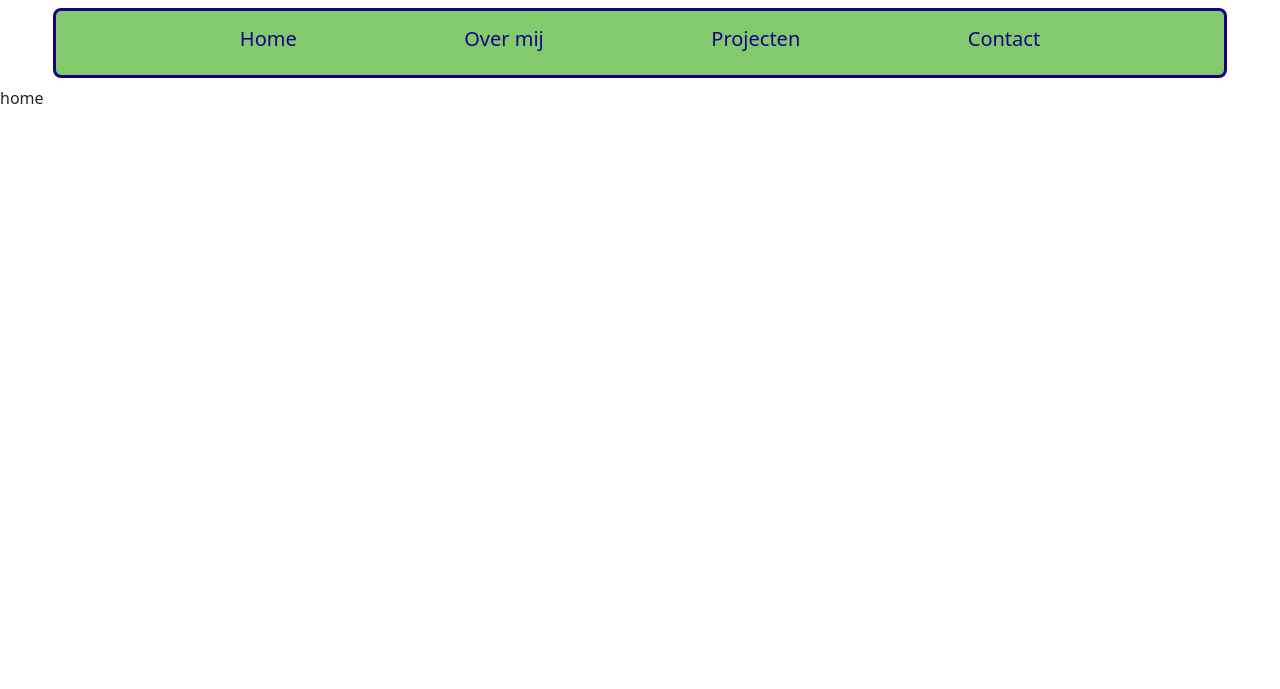
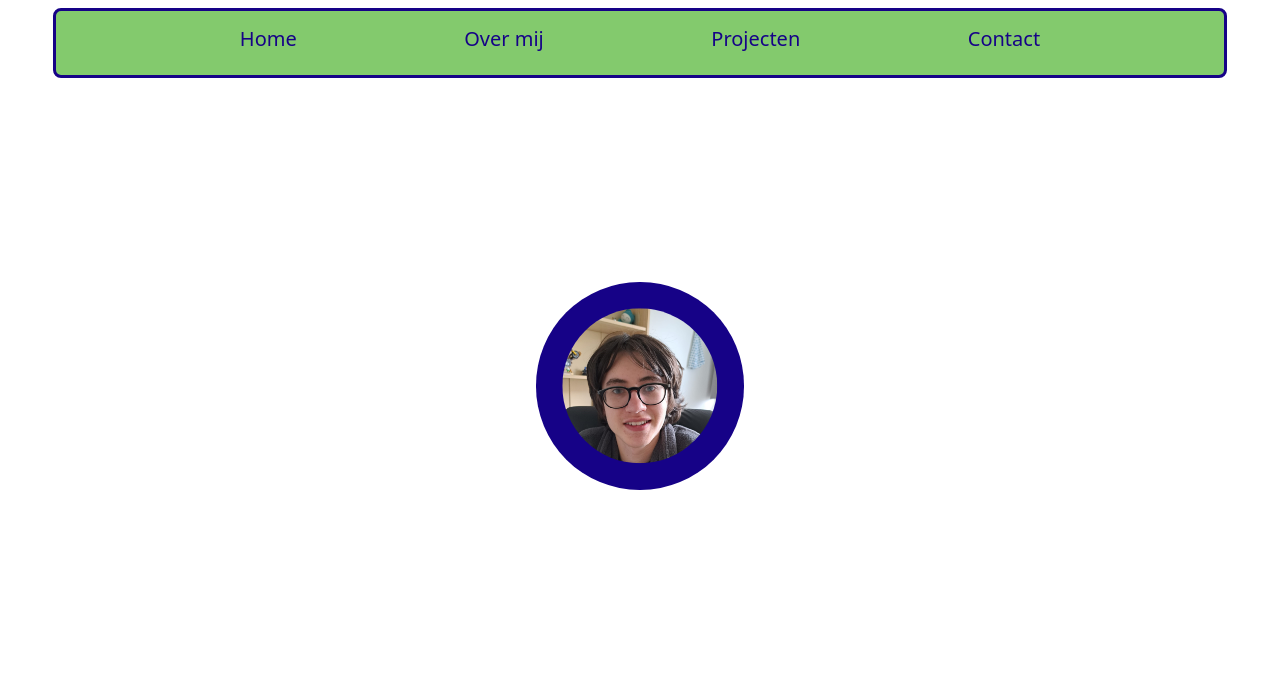
Before and after one commit to cvoort/cvoort.github.io, a plain HTML site: page index.html in a window 1280 px wide. Drawn offline with nearby package versions, Linux system fonts and the light colour scheme.

Commit message:
Rond plaatje in midden cirkel geplaatst

```diff
--- a/css/style.css
+++ b/css/style.css
@@ -6,6 +6,10 @@
     color: rgb(22,2,135);
 }
 
+.bg-dark-primary {
+    background-color: rgb(22,2,135);
+}
+
 .bg-success-light {
     background-color: rgb(131, 202,109);
 }
--- a/index.html
+++ b/index.html
@@ -10,10 +10,10 @@
     <title>Cas van der Voort</title>
 </head>
 
-<body>
+<body class="vh-100">
     <header class="">
         <nav class="navbar navbar-expand-sm container-fluid d-flex justify-content-center text-dark-primary">
-            <ul class="nav nav-tabs d-flex justify-content-evenly align-center bg-success-light col-11 p-3 border-dark-primary border-3 rounded-3"
+            <ul class="nav nav-tabs d-flex justify-content-evenly align-items-center bg-success-light col-11 p-3 border-dark-primary border-3 rounded-3"
                 id="myTab" role="tablist">
                 <li class="" role="presentation">
                     <div class="active" id="home-tab" data-bs-toggle="tab" data-bs-target="#home" type="button"
@@ -28,8 +28,8 @@
                     </div>
                 </li>
                 <li class="" role="presentation">
-                    <div class="" id="projects-tab" data-bs-toggle="tab" data-bs-target="#projects"
-                        type="button" role="tab" aria-controls="projects" aria-selected="false">
+                    <div class="" id="projects-tab" data-bs-toggle="tab" data-bs-target="#projects" type="button"
+                        role="tab" aria-controls="projects" aria-selected="false">
                         <h5 class="">Projecten</h5>
                     </div>
                 </li>
@@ -43,15 +43,18 @@
         </nav>
     </header>
 
-    <main>
-
-        <!-- Nav tabs -->
-
+    <main class="h-75">
 
         <!-- Tab panes -->
-        <div class="tab-content">
-            <div class="tab-pane active" id="home" role="tabpanel" aria-labelledby="home-tab">
-                home
+        <div class="tab-content h-100">
+            <div class="tab-pane container container-fluid h-100 active d-flex justify-content-center" id="home"
+                role="tabpanel" aria-labelledby="home-tab">
+                <div class="container container-fluid h-100 w-75 d-flex justify-content-center p-1">
+                    <div class="align-self-center w-25 ratio ratio-1x1 d-flex justify-content-center align-items-center rounded-circle bg-dark-primary position-relative">
+                        <img src="img/Foto cas.jpeg" alt="My foto"
+                            class="rounded-circle w-75 h-75 align-self-center top-50 start-50 translate-middle">
+                    </div>
+                </div>
             </div>
             <div class="tab-pane" id="profile" role="tabpanel" aria-labelledby="profile-tab">
                 Over mij
```
Also changed, not shown: img/Foto cas.jpeg (added).
